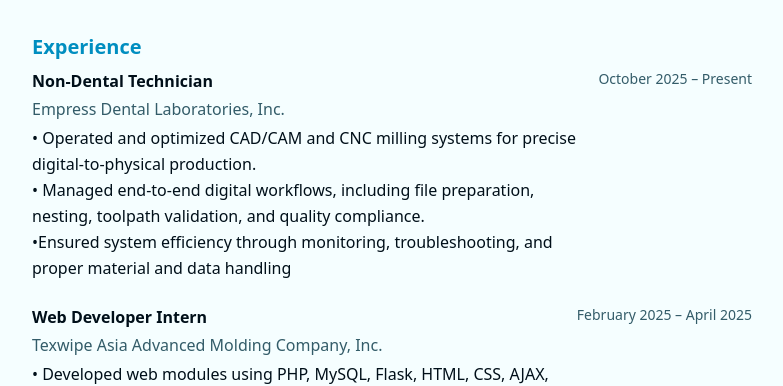
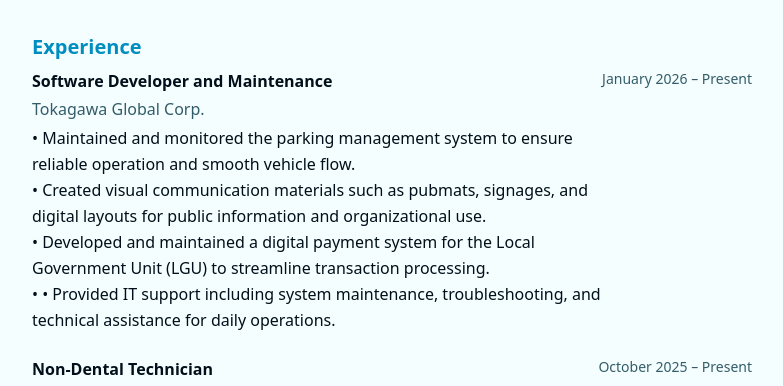
Before and after one commit to ycrangelo/prtfl, a Next.js app: page / in a window 1280 px wide. Shown: the part 821-1207 px from the top of the page, without its empty margins (248-1031 px from the left). Built offline with nearby package versions, Linux system fonts and the light colour scheme.

Commit message:
added new job for experience

```diff
--- a/app/page.tsx
+++ b/app/page.tsx
@@ -203,6 +203,33 @@ export default function Portfolio() {
 <section className="mb-8">
   <h2 className="text-xl font-bold text-primary mb-2">Experience</h2>
   <div className="space-y-6">
+
+            {/* Software Developer and Maintenance */}
+    <div className="flex flex-col sm:flex-row sm:items-start sm:justify-between">
+      <div>
+        <h3 className="text-base font-semibold text-foreground mb-1">
+          Software Developer and Maintenance
+        </h3>
+        <p className="text-muted-foreground mb-1">
+          Tokagawa Global Corp.
+        </p>
+        <p className="text-foreground leading-relaxed">
+          • Maintained and monitored the parking management system to ensure reliable operation and smooth vehicle flow.
+        </p>
+        <p className="text-foreground leading-relaxed">
+          • Created visual communication materials such as pubmats, signages, and digital layouts for public information and organizational use.
+        </p>
+        <p className="text-foreground leading-relaxed">
+          • Developed and maintained a digital payment system for the Local Government Unit (LGU) to streamline transaction processing.
+        </p>
+        <p className="text-foreground leading-relaxed">
+          • • Provided IT support including system maintenance, troubleshooting, and technical assistance for daily operations.
+        </p>
+      </div>
+      <p className="text-sm text-muted-foreground mt-2 sm:mt-0 sm:text-right whitespace-nowrap">
+        January 2026 – Present
+      </p>
+    </div>
 
 
         {/* Non-Dental Technician */}
```
